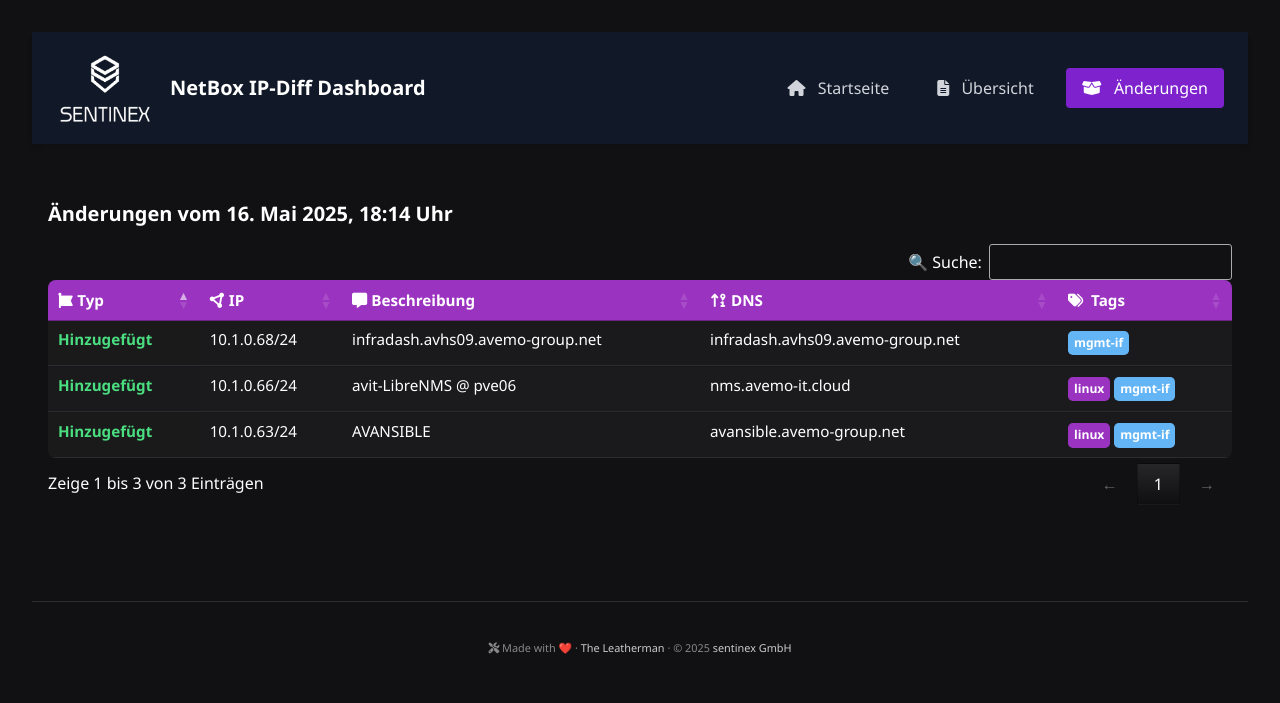
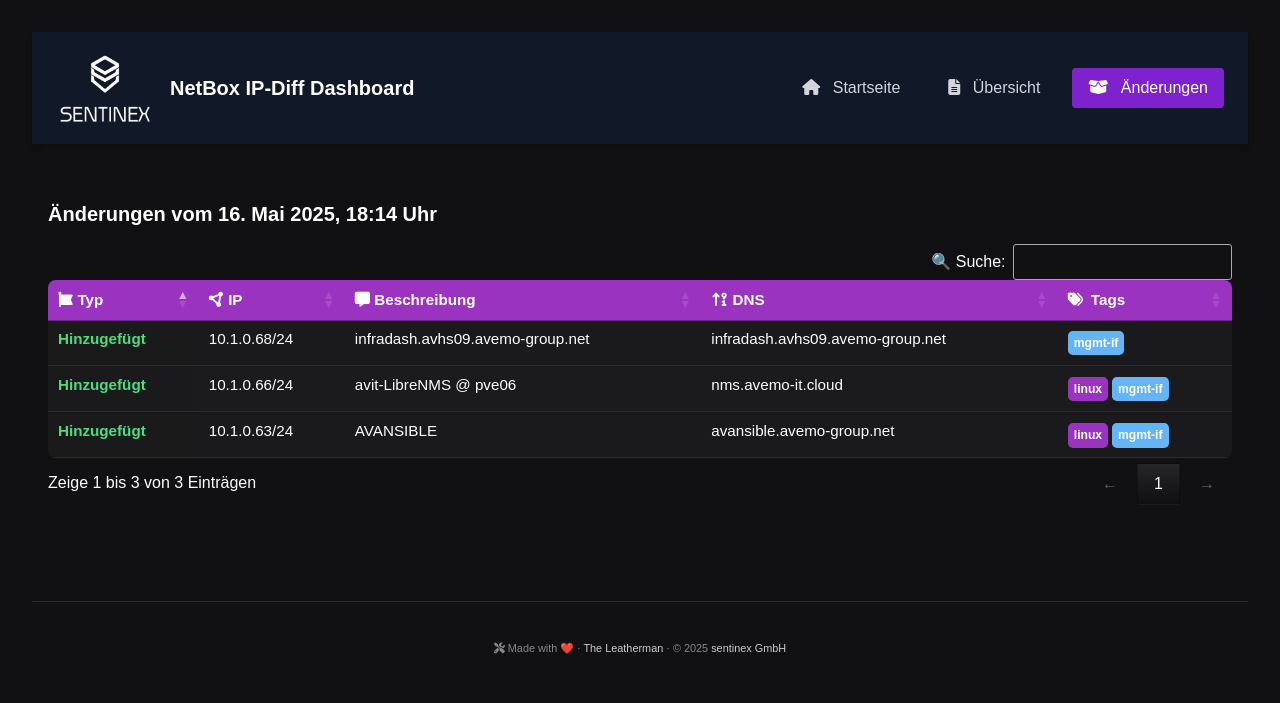
Before and after one commit to Theleatherman/netbox-diff-dashboard, a Flask app: page /diffs in a window 1280 px wide. Shown: the top 703 px of the page. Run offline with Flask 3, Linux system fonts and the light colour scheme; data comes from the database, SQL or seed files in the repository; some libraries are stand-ins or nearby versions; some web fonts are replaced.

Commit message:
changed font to ci

```diff
--- a/static/sentinex.css
+++ b/static/sentinex.css
@@ -1,6 +1,6 @@
 /* === Grundlayout === */
 body {
-  font-family: "Segoe UI", Roboto, sans-serif;
+  font-family: "noka", sans-serif;
   background-color: #111113;
   color: #f3f3f3;
   margin: 0;
@@ -24,10 +24,10 @@ header {
 .logo-row {
   display: flex;
   align-items: center;
-  justify-content: center; /* 🟢 zentriert horizontal */
+  justify-content: center;
   gap: 1rem;
   margin-bottom: 1.5rem;
-  flex-wrap: wrap; /* falls zu schmal */
+  flex-wrap: wrap;
   text-align: center;
 }
 
@@ -38,6 +38,7 @@ header {
 }
 
 h1 {
+  font-family: "noka", sans-serif;
   font-size: 1.8rem;
   font-weight: 600;
   margin: 0;
@@ -54,6 +55,7 @@ h1 {
 }
 
 .filters label {
+  font-family: "noka", sans-serif;
   display: flex;
   align-items: center;
   gap: 0.4rem;
@@ -62,6 +64,7 @@ h1 {
 
 .filters select,
 .filters input[type="search"] {
+  font-family: "noka", sans-serif;
   background-color: #1b1b1d;
   color: white;
   border: 1px solid #9B33C1;
@@ -77,6 +80,7 @@ h1 {
 
 /* === Tabelle (DataTables) === */
 table.dataTable {
+  font-family: "noka", sans-serif;
   background-color: #1b1b1d;
   color: white;
   border-collapse: collapse;
@@ -101,6 +105,7 @@ table.dataTable tbody td {
 }
 
 .dataTables_wrapper {
+  font-family: "noka", sans-serif;
   color: white;
 }
 
@@ -108,10 +113,12 @@ table.dataTable tbody td {
 .dataTables_length,
 .dataTables_info,
 .dataTables_paginate {
+  font-family: "noka", sans-serif;
   color: white;
 }
 
 .dataTables_filter input {
+  font-family: "noka", sans-serif;
   background-color: #1b1b1d;
   color: white;
   border: 1px solid #9B33C1;
@@ -121,6 +128,7 @@ table.dataTable tbody td {
 
 /* === Tags === */
 .tag {
+  font-family: "noka", sans-serif;
   display: inline-block;
   background-color: #9B33C1;
   color: white;
@@ -174,6 +182,7 @@ table.dataTable tbody td {
 }
 
 .diff-block h3 {
+  font-family: "noka", sans-serif;
   margin-bottom: 0.5rem;
 }
 
@@ -182,6 +191,7 @@ h3.removed  { color: #f44336; }
 h3.changed  { color: #ff9800; }
 
 footer {
+  font-family: "noka", sans-serif;
   margin-top: 4rem;
   padding: 1rem 0;
   border-top: 1px solid #2c2c2e;
@@ -205,17 +215,19 @@ footer {
 }
 
 footer a {
-  color: #ccc;                /* Helles Grau passend zum Footer-Text */
-  text-decoration: none;     /* Kein Unterstrich */
+  font-family: "noka", sans-serif;
+  color: #ccc;
+  text-decoration: none;
   transition: color 0.2s;
 }
 
 footer a:hover {
-  color: #fff;                /* Heller beim Hover */
+  color: #fff;
   text-decoration: underline;
 }
 
 nav a.active {
+  font-family: "noka", sans-serif;
   font-weight: bold;
   color: #fff !important;
   border-bottom: 2px solid #7e57c2;
@@ -225,6 +237,7 @@ nav a.active {
   transition: transform 0.6s cubic-bezier(0.25, 1, 0.5, 1), box-shadow 0.6s ease;
   will-change: transform, box-shadow;
 }
+
 .logo-hover:hover {
   transform: scale(1.08) rotateZ(0.5deg);
   animation: pulse-glow 1.2s ease-in-out;
--- a/templates/base.html
+++ b/templates/base.html
@@ -6,6 +6,7 @@
   <script src="https://cdn.tailwindcss.com"></script>
   <script src="https://kit.fontawesome.com/a74e1218e8.js" crossorigin="anonymous"></script>
   <link rel="stylesheet" href="/static/sentinex.css">
+  <link rel="stylesheet" href="https://use.typekit.net/rqf4com.css">
   <link rel="icon" type="image/png" href="{{ url_for('static', filename='apple-icon.png') }}">
   <meta name="viewport" content="width=device-width, initial-scale=1">
 </head>
```
